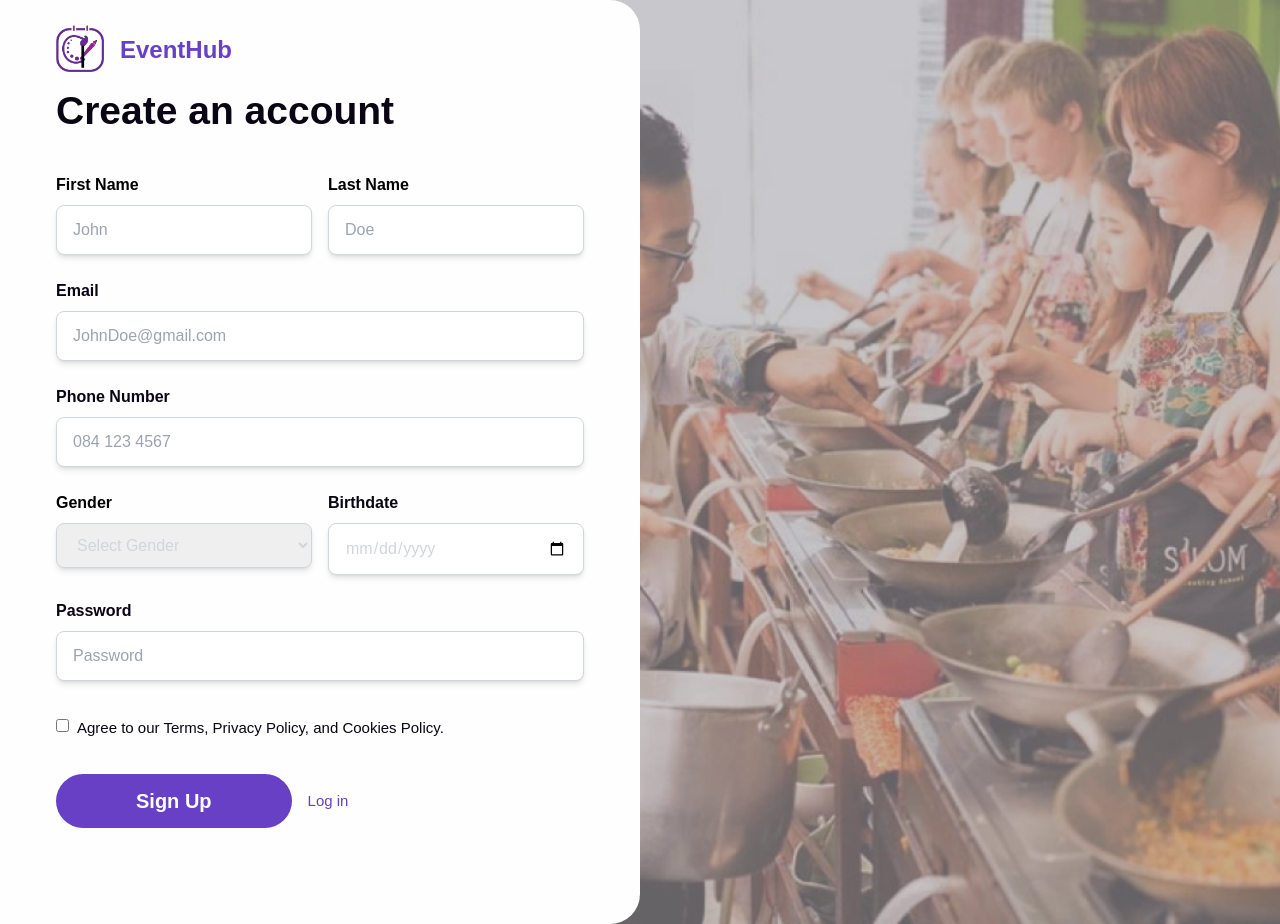
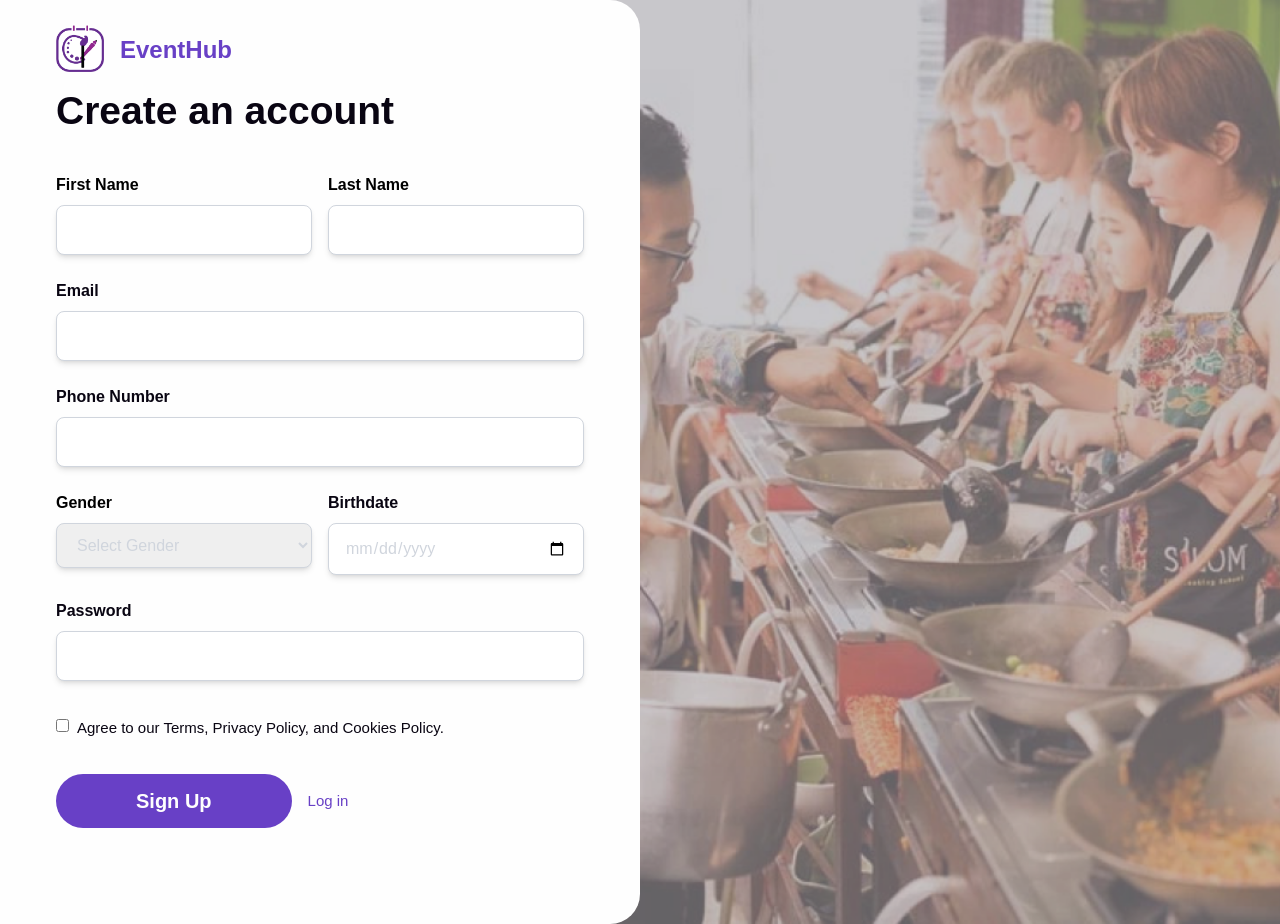
Before and after one commit to thunder121x/EventHub, a React (Create React App) app: page /SignUp in a window 1280 px wide. Built offline with nearby package versions, Linux system fonts and the light colour scheme; no server answers.

Commit message:
edit sign up

```diff
--- a/src/components/Sign_up.jsx
+++ b/src/components/Sign_up.jsx
@@ -102,7 +102,7 @@ const Sign_up = () => {
                   name="firstName"
                   value={formData.firstName}
                   onChange={handleChange}
-                  placeholder="John"
+                  placeholder=""
                   className="w-full px-4 py-3 rounded-lg border border-lightgray shadow-md"
                   required
                 />
@@ -114,7 +114,7 @@ const Sign_up = () => {
                   name="lastName"
                   value={formData.lastName}
                   onChange={handleChange}
-                  placeholder="Doe"
+                  placeholder=""
                   className="w-full px-4 py-3 rounded-lg border border-lightgray shadow-md"
                   required
                 />
@@ -127,7 +127,7 @@ const Sign_up = () => {
                 name="email"
                 value={formData.email}
                 onChange={handleChange}
-                placeholder="JohnDoe@gmail.com"
+                placeholder=""
                 className="w-full px-4 py-3 rounded-lg border border-lightgray shadow-md"
                 required
               />
@@ -138,7 +138,7 @@ const Sign_up = () => {
                 name="phoneNum"
                 value={formData.phoneNum}
                 onChange={handleChange}
-                placeholder="084 123 4567"
+                placeholder=""
                 className="w-full px-4 py-3 rounded-lg border border-lightgray shadow-md"
                 required
               />
@@ -180,7 +180,7 @@ const Sign_up = () => {
                 name="password"
                 value={formData.password}
                 onChange={handleChange}
-                placeholder="Password"
+                placeholder=""
                 className="w-full px-4 py-3 rounded-lg border border-lightgray shadow-md"
                 required
               />
```
